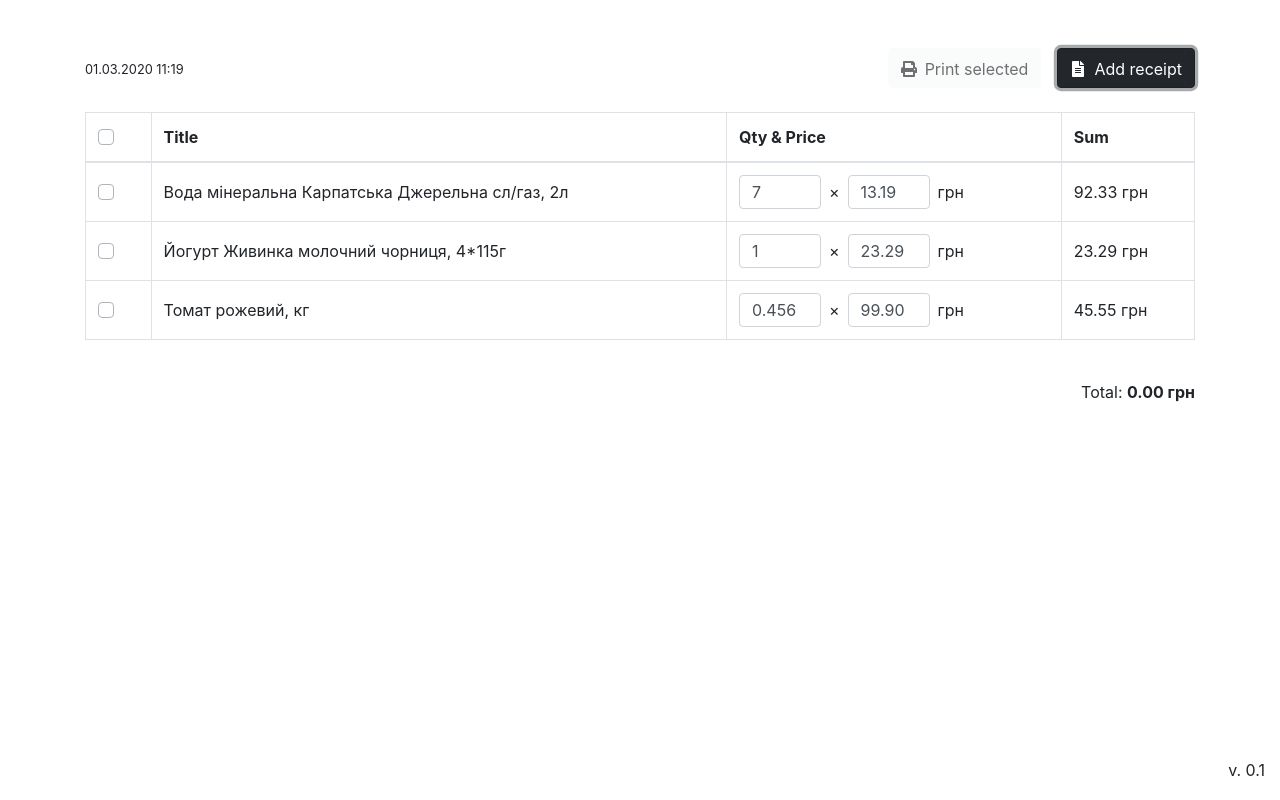
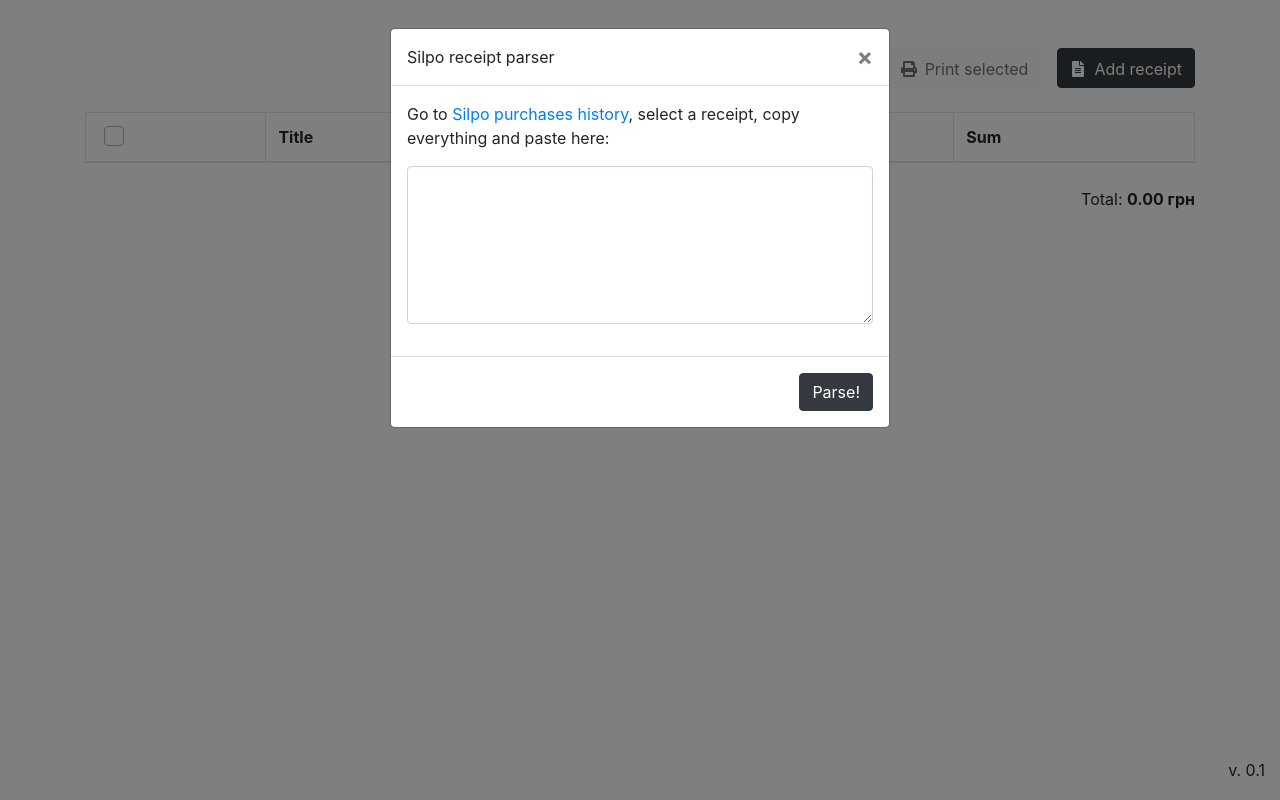
Before and after one commit to svyatik/betty-the-receipt-checker, a React app: page / in a window 1280 px wide. Both pictures are taken after a click on the button "Add receipt". Built offline with nearby package versions, Linux system fonts and the light colour scheme.

Commit message:
add modal, basic parser, fix printing styles

```diff
--- a/scss/main.scss
+++ b/scss/main.scss
@@ -17,4 +17,5 @@
 @import '~bootstrap/scss/buttons';
 @import '~bootstrap/scss/forms';
 @import '~bootstrap/scss/modal';
+@import '~bootstrap/scss/close';
 @import '~bootstrap/scss/tables';
--- a/src/App.tsx
+++ b/src/App.tsx
@@ -1,4 +1,4 @@
-import React, { Component, Fragment } from 'react';
+import React, { Component, ContextType, Fragment } from 'react';
 import { observer } from 'mobx-react';
 import { Container, Row, Col, Button } from 'react-bootstrap';
 import { FaPrint, FaFileAlt } from "react-icons/fa";
@@ -6,21 +6,22 @@
 
 // Components
 import DataTable from './components/DataTable';
+import ReceiptModal from './components/ReceiptModal';
 
 // Styles
 import '../scss/main.scss';
 import './styles.scss';
 
-const data = [
+/* const data = [
   { id: 1, isChecked: false, title: 'Вода мінеральна Карпатська Джерельна сл/газ, 2л', quantity: 7, sum: 13.19 },
   { id: 2, isChecked: true, title: 'Йогурт Живинка молочний чорниця, 4*115г', quantity: 1, sum: 23.29 },
   { id: 3, isChecked: false, title: 'Томат рожевий, кг', quantity: 0.456, sum: 99.90 },
 ];
-
+ */
 @observer
 class App extends Component {
   static contextType = StoreContext;
-  declare context: React.ContextType<typeof StoreContext>
+  declare context: ContextType<typeof StoreContext>
 
   onPrintSelectedHandle = () => {
     window.print();
@@ -28,7 +29,9 @@
 
   addReceiptClickHandle = () => {
     const { receipt } = this.context;
-    data.forEach(record => receipt.addRecord(record));
+    receipt.toggleModal();
+    /* const { receipt } = this.context;
+    data.forEach(record => receipt.addRecord(record)); */
   }
 
   render() {
@@ -41,7 +44,10 @@
         <Container className="mt-5">
           <Row>
             <Col className="align-self-center">
-              <p className="mb-0"><small>01.03.2020 11:19</small></p>
+              <p className="mb-0"><small>{receipt.date}</small></p>
+            </Col>
+            <Col className="media-print align-self-center text-right">
+              <p className="mb-0">v. {process.env.APP_VERSION}</p>
             </Col>
             <Col className="text-right media-desktop">
               <Button className="mr-3" variant="light" onClick={this.onPrintSelectedHandle} disabled={!canPrint}>
@@ -59,23 +65,25 @@
               <DataTable />
             </Col>
           </Row>
-          <Row className="mt-4">
+          <Row className="mt-2">
             <Col className="text-right">
               <p>Total: <b>{receipt.totalSum.toFixed(2)} грн</b></p>
             </Col>
           </Row>
         </Container>
 
-        <Container className="footer" fluid={true}>
+        <Container className="media-desktop footer" fluid={true}>
           <Row>
             <Col className="text-right">
               <p className="mb-0">v. {process.env.APP_VERSION}</p>
             </Col>
           </Row>
         </Container>
+
+        <ReceiptModal />
       </Fragment>
-    );
+      );
+    }
   }
-}
 
-export default App;
+  export default App;
--- a/src/components/DataTable/styles.scss
+++ b/src/components/DataTable/styles.scss
@@ -25,10 +25,33 @@
     color: #212529;
     background-color: rgba(0, 0, 0, 0.02);
   }
+
+  .custom-control {
+    width: 20px;
+    padding-left: initial;
+    display: inline-block;
+  }
+
+  .custom-control-label::before,
+  .custom-control-label::after {
+    left: 0.4rem;
+    top: 0.1rem;
+    width: 1.25rem;
+    height: 1.25rem;
+  }
 }
 
-@media print{
+@media print {
   .data-table {
+    tbody > tr > td {
+      padding: 0.15rem 0.75rem !important;
+    }
+
+    tbody > tr > td,
+    thead > tr > th {
+      border-color: #a0a0a0 !important;
+    }
+
     &__row {
       &--hidden {
         display: none;
--- /dev/null
+++ b/src/components/ReceiptModal/index.tsx
@@ -0,0 +1,75 @@
+import React, { Component, ContextType, FormEvent } from 'react';
+import { observer } from 'mobx-react';
+import { Modal, Button, Form } from 'react-bootstrap';
+import { StoreContext } from '../../contexts';
+
+type State = {
+  text: string;
+}
+
+@observer
+class ReceiptModal extends Component {
+  static contextType = StoreContext;
+  declare context: ContextType<typeof StoreContext>
+
+  state: State = { text: '' };
+
+  handleClose = () => {
+    const { receipt } = this.context;
+    receipt.toggleModal();
+  }
+
+  handleParse = () => {
+    const { receipt } = this.context;
+
+    const text = this.state.text.split('\n');
+    const recordsRaw = text.slice(6, text.length);
+
+    for (let i = 0; i < recordsRaw.length; i += 3) {
+      const totalRaw = recordsRaw[i+1].split(' × ');
+
+      const
+        id = i,
+        title = recordsRaw[i],
+        quantity = parseFloat(totalRaw[0].replace(',', '.')),
+        sum = parseFloat(totalRaw[1].replace(',', '.'));
+
+      receipt.addRecord({ id, title, quantity, sum });
+    }
+
+    receipt.addDate(`${text[0].substring(0,10)} ${text[0].substring(10,15)}`);
+    receipt.toggleModal();
+  }
+
+  onTextChangeHandle = (event: FormEvent) => {
+    this.setState({ text: (event.target as HTMLInputElement).value });
+  }
+
+  render() {
+    const { receipt } = this.context;
+
+    return (
+      <Modal show={receipt.showModal} onHide={this.handleClose}>
+        <Modal.Header closeButton>
+          <Modal.Title>Silpo receipt parser</Modal.Title>
+        </Modal.Header>
+        <Modal.Body>
+          <Form>
+            <p>Go to <a href="https://my.silpo.ua/account/purchases/history" target="_blank">Silpo purchases history</a>,
+             select a receipt, copy everything and paste here:</p>
+
+            <Form.Group controlId="exampleForm.ControlTextarea1">
+              {/* <Form.Label>Example textarea</Form.Label> */}
+              <Form.Control as="textarea" rows="6" onChange={this.onTextChangeHandle} />
+            </Form.Group>
+          </Form>
+        </Modal.Body>
+        <Modal.Footer>
+          <Button variant="dark" onClick={this.handleParse}>Parse!</Button>
+        </Modal.Footer>
+      </Modal>
+    );
+  }
+}
+
+export default ReceiptModal;
--- a/src/stores/ReceiptStore.ts
+++ b/src/stores/ReceiptStore.ts
@@ -8,6 +8,8 @@
 
   @observable public records: Array<RecordModel>;
   @observable public checkAll: boolean = false;
+  @observable public showModal: boolean = false;
+  @observable public date: string = '';
 
   @action addRecord = (item: Partial<RecordModel>): void => {
     this.records.push(new RecordModel(item.id, item.title, item.quantity, item.sum));
@@ -30,6 +32,15 @@
       .filter(record => record.isChecked)
       .reduce((acc, record) => acc += record.total, 0);
   }
+
+  // Todo. Consider moving to another store
+  @action toggleModal = (): void => {
+    this.showModal = !this.showModal;
+  }
+
+  @action addDate = (date: string): void => {
+    this.date = date;
+  }
 }
 
 export default ReceiptStore;
--- a/src/styles.scss
+++ b/src/styles.scss
@@ -24,8 +24,17 @@
 }
 
 @media print{
-  html {
-    font-size: 50%;
+  body {
+    font: 9.5pt Georgia, "Times New Roman", Times, serif;
+    line-height: 1.3;
+  }
+
+  @page {
+    margin: 0 2cm;
+  }
+
+  .table {
+    color: #000 !important;
   }
 
   .media-print {
@@ -35,4 +44,8 @@
   .media-desktop {
     display: none;
   }
+
+  .footer {
+    position: static;
+  }
 }
```
